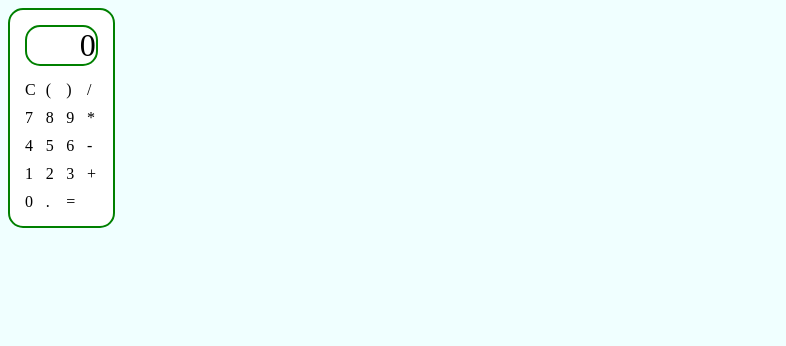
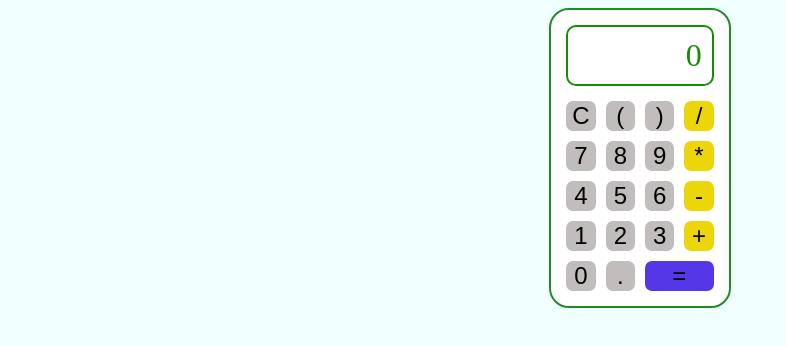
Before and after one commit to elbewhy/calculator, a plain HTML site: page index.html in a window 1280 px wide. Shown: the whole page, without its empty margins (0-786 px from the left). Drawn offline with Linux system fonts and the light colour scheme.

Commit message:
Update index.html and style.css with new changes

```diff
--- a/index.html
+++ b/index.html
@@ -3,40 +3,38 @@
 <head>
     <meta charset="UTF-8">
     <meta name="viewport" content="width=device-width, initial-scale=1.0">
-    <title>calculator</title>
+    <title>Calculator</title>
     <link rel="stylesheet" href="style.css">
 </head>
 <body>
     <div class="calculator">
         <div class="display" id="display">0</div>
         <div class="buttons">
-            <div class="btn" onClick="clearDisplay()">C</div>
-            <div class="btn" onClick="appendToDisplay('(')">(</div>
-            <div class="btn" onClick="appendToDisplay(')')">)</div>
-            <div class="btn operator" onClick="appendToDisplay('/')">/</div>
+            <button class="btn" onclick="clearDisplay()">C</button>
+            <button class="btn" onclick="appendToDisplay('(')">(</button>
+            <button class="btn" onclick="appendToDisplay(')')">)</button>
+            <button class="btn operator" onclick="appendToDisplay('/')">/</button>
 
-            <div class="btn" onClick="appendToDisplay('7')">7</div>
-            <div class="btn" onClick="appendToDisplay('8')">8</div>
-            <div class="btn" onClick="appendToDisplay('9')">9</div>
-            <div class="btn operator" onClick="appendToDisplay('*')">*</div>
+            <button class="btn" onclick="appendToDisplay('7')">7</button>
+            <button class="btn" onclick="appendToDisplay('8')">8</button>
+            <button class="btn" onclick="appendToDisplay('9')">9</button>
+            <button class="btn operator" onclick="appendToDisplay('*')">*</button>
 
-            <div class="btn" onClick="appendToDisplay('4')">4</div>
-            <div class="btn" onClick="appendToDisplay('5')">5</div>
-            <div class="btn" onClick="appendToDisplay('6')">6</div>
-            <div class="btn operator" onClick="appendToDisplay('-')">-</div>
+            <button class="btn" onclick="appendToDisplay('4')">4</button>
+            <button class="btn" onclick="appendToDisplay('5')">5</button>
+            <button class="btn" onclick="appendToDisplay('6')">6</button>
+            <button class="btn operator" onclick="appendToDisplay('-')">-</button>
 
-            <div class="btn" onClick="appendToDisplay('1')">1</div>
-            <div class="btn" onClick="appendToDisplay('2')">2</div>
-            <div class="btn" onClick="appendToDisplay('3')">3</div>
-            <div class="btn operator" onClick="appendToDisplay('+')">+</div>
+            <button class="btn" onclick="appendToDisplay('1')">1</button>
+            <button class="btn" onclick="appendToDisplay('2')">2</button>
+            <button class="btn" onclick="appendToDisplay('3')">3</button>
+            <button class="btn operator" onclick="appendToDisplay('+')">+</button>
 
-            <div class="btn" onClick="appendToDisplay('0')">0</div>
-            <div class="btn" onClick="appendToDisplay('.')">.</div>
-            <div class="btn equal" onClick="calcResult()">=</div>
-
-
+            <button class="btn" onclick="appendToDisplay('0')">0</button>
+            <button class="btn" onclick="appendToDisplay('.')">.</button>
+            <button class="btn equal" onclick="calculateResult()">=</button>
         </div>
     </div>
-    <script src="script.js"></script>
+    <script src="test.js"></script>
 </body>
 </html>
--- a/style.css
+++ b/style.css
@@ -1,23 +1,14 @@
 body{
     display: flex;
+    justify-content: center;
     align-items: center;
     background-color: azure;
 }
-
 .calculator{
+    background-color: white;
     padding: 15px;
-    border: 2px, solid green;
-    background-color: white;
-    border-radius: 15px;
-
-
-}
-.display{
-    border: 2px, solid green;
-    font-size: 2em;
-    margin-bottom: 15px;
-    text-align: right;
-    border-radius: 15px;
+    border-radius: 20px;
+    border: 2px solid forestgreen;
 }
 
 .buttons{
@@ -25,3 +16,40 @@ body{
     grid-template-columns: repeat(4, 1fr);
     gap: 10px;
 }
+
+
+.btn{
+    font-size: 1.5em;
+    border: none;
+    border-radius: 7px;
+    background-color: rgb(194, 189, 189);
+    cursor: pointer;
+}
+
+.btn.equal{
+    grid-column: span 2;
+    background-color: rgba(46, 9, 226, 0.81);
+}
+.display{
+    font-size: 2em;
+    border: 2px solid, rgb(24, 140, 4);
+    border-radius: 10px;
+    margin-bottom: 15px;
+    padding: 10px;
+    text-align: right;
+    color: rgb(24, 140, 4);
+}
+
+.btn.operator{
+    background-color: rgb(236, 214, 9);
+}
+.btn.operator:hover{
+    background-color: chocolate;
+}
+.btn:hover{
+    background-color: rgb(86, 84, 84);
+}
+
+.btn.equal:hover{
+    background-color: rgb(81, 162, 227);
+}
```
